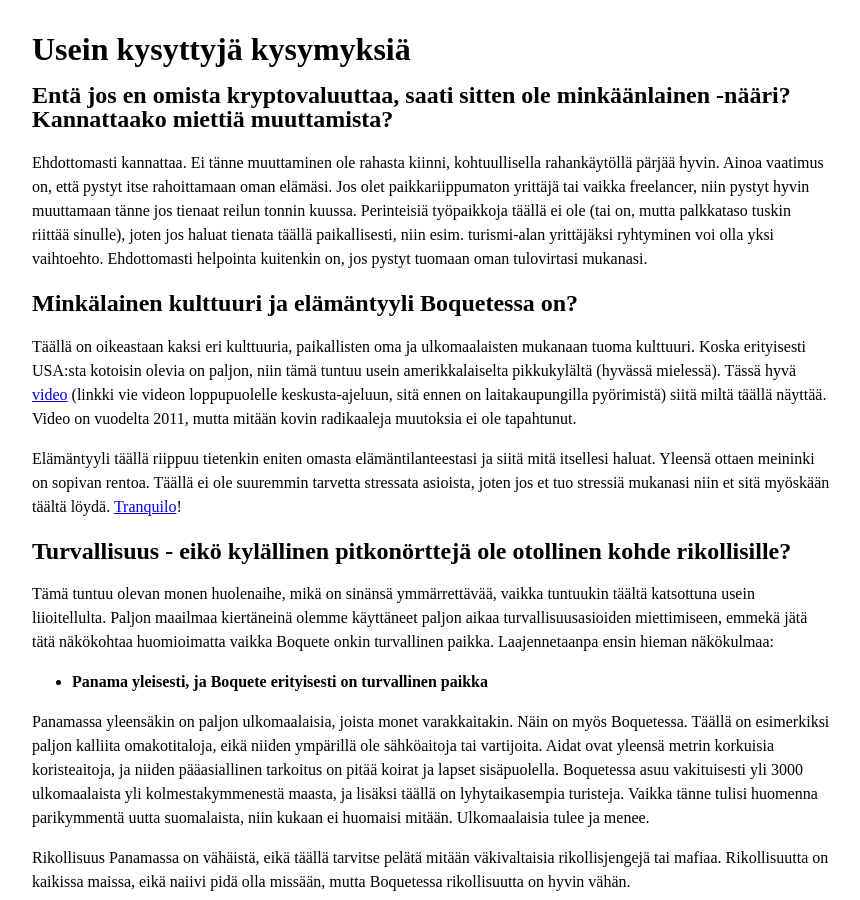
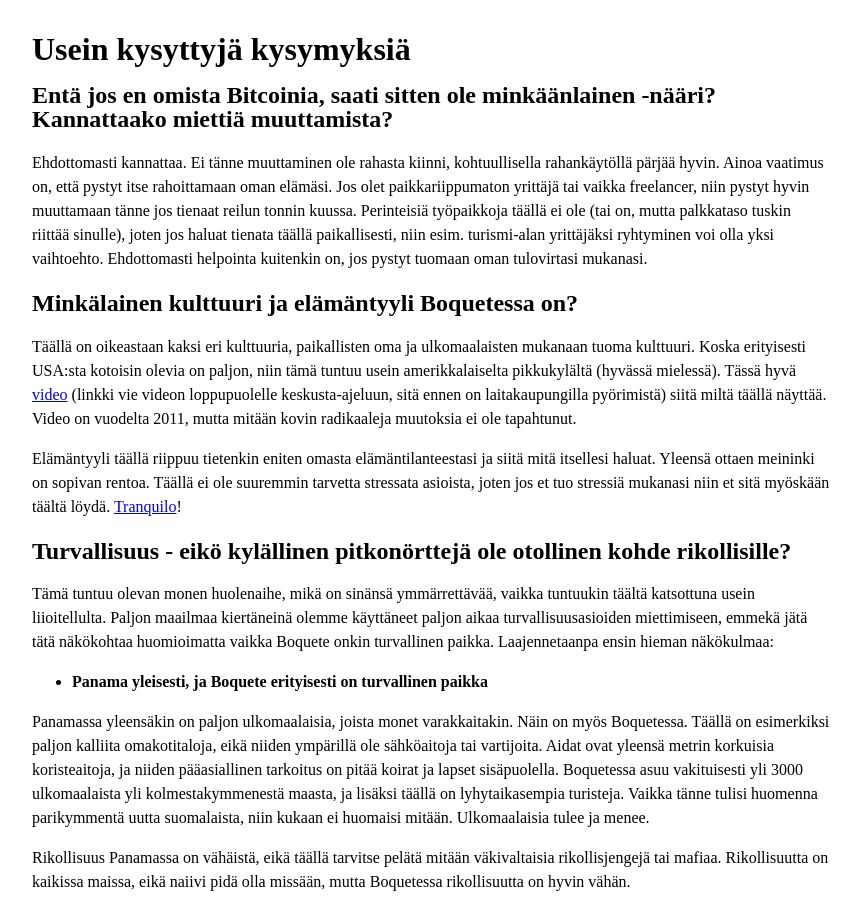
Before and after one commit to pitkonaarinparatiisi/pitkonaarinparatiisi.github.io, a Jekyll site: the page built from UseinKysytytKysymykset.md, in a window 1280 px wide and 900 px high. Shown: the whole window, without its empty margins (208-1068 px from the left). Built offline with Jekyll 4.4.1, drawn with Linux system fonts in a browser that asks for light colours; our own code applies the rules of GitHub Pages for plain Markdown files.

Commit message:
Update UseinKysytytKysymykset.md

```diff
--- a/UseinKysytytKysymykset.md
+++ b/UseinKysytytKysymykset.md
@@ -1,6 +1,6 @@
 # Usein kysyttyjä kysymyksiä
 
-## Entä jos en omista kryptovaluuttaa, saati sitten ole minkäänlainen -nääri? Kannattaako miettiä muuttamista?
+## Entä jos en omista Bitcoinia, saati sitten ole minkäänlainen -nääri? Kannattaako miettiä muuttamista?
 
 Ehdottomasti kannattaa. Ei tänne muuttaminen ole rahasta kiinni, kohtuullisella rahankäytöllä pärjää hyvin. Ainoa vaatimus on, että pystyt itse rahoittamaan oman elämäsi. Jos olet paikkariippumaton yrittäjä tai vaikka freelancer, niin pystyt hyvin muuttamaan tänne jos tienaat reilun tonnin kuussa. Perinteisiä työpaikkoja täällä ei ole (tai on, mutta palkkataso tuskin riittää sinulle), joten jos haluat tienata täällä paikallisesti, niin esim. turismi-alan yrittäjäksi ryhtyminen voi olla yksi vaihtoehto. Ehdottomasti helpointa kuitenkin on, jos pystyt tuomaan oman tulovirtasi mukanasi.
 
```
